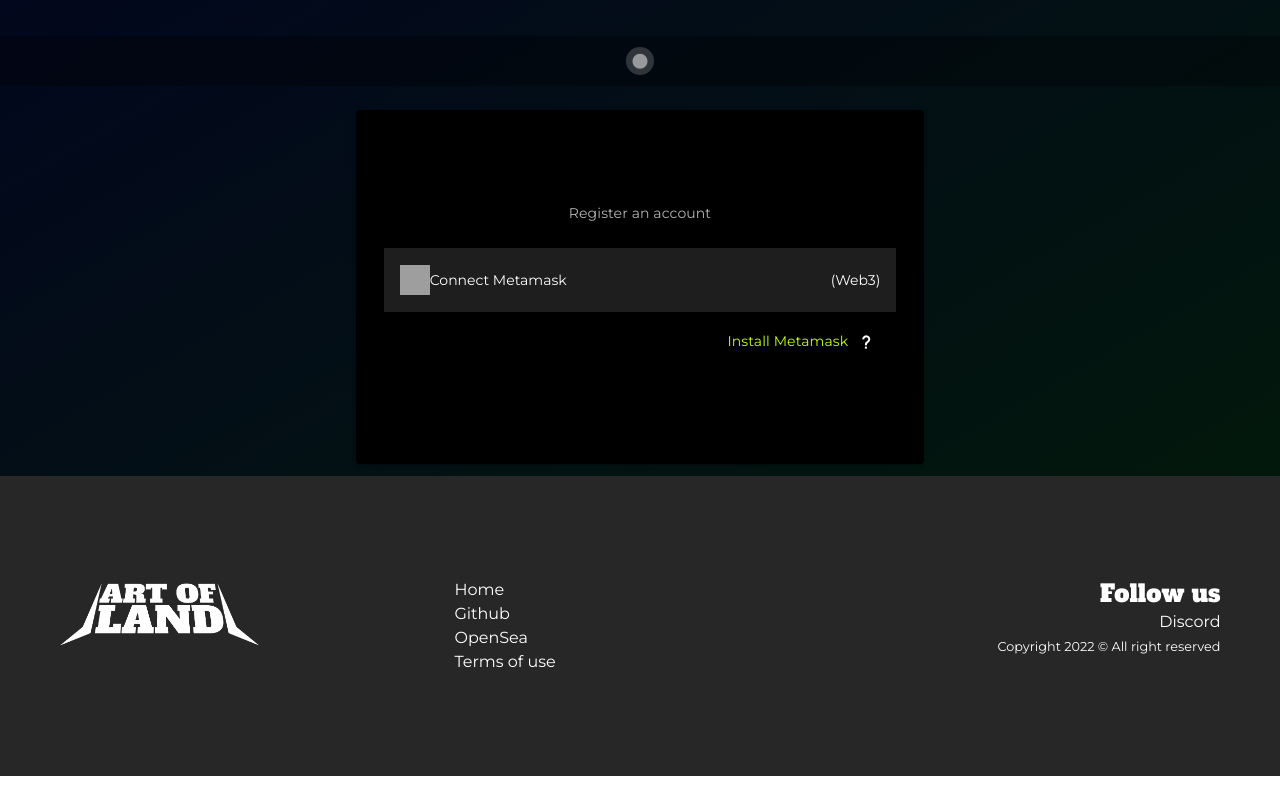
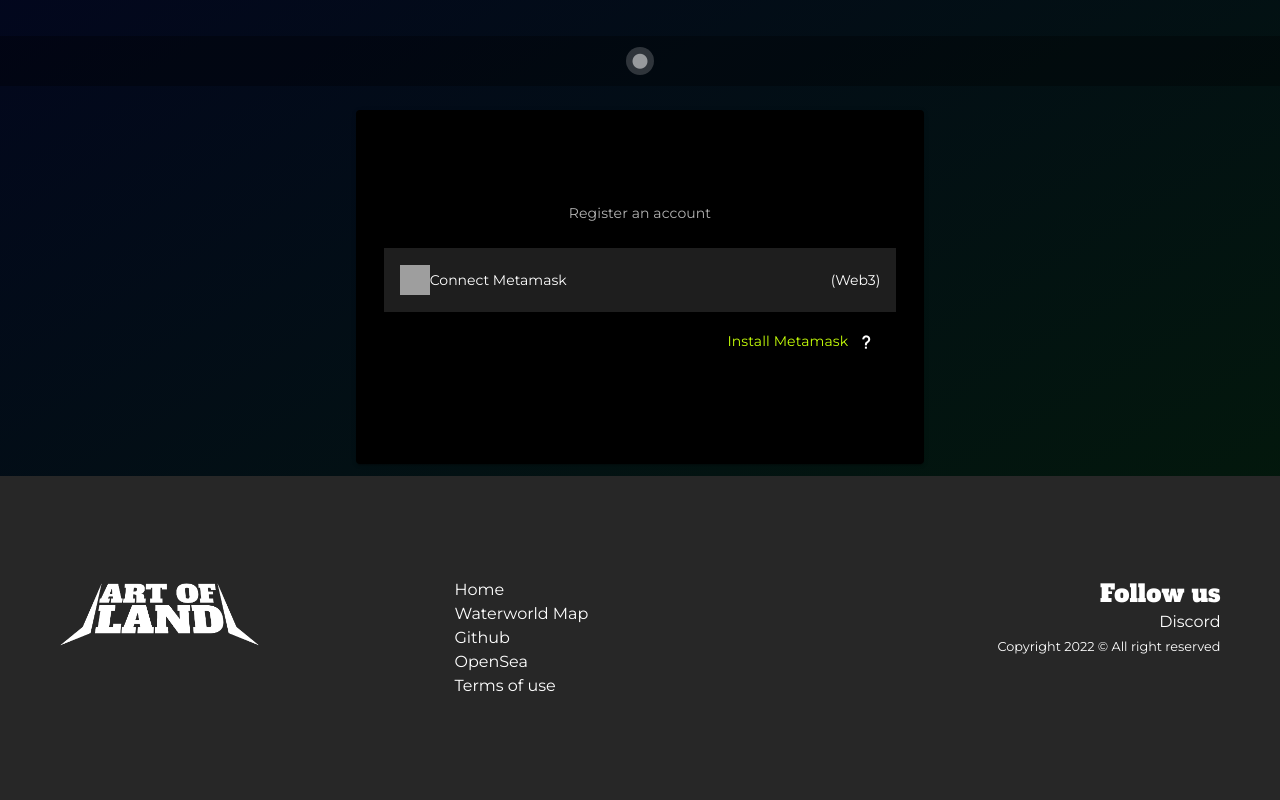
Before and after one commit to artofland/website, a Nuxt app: page /register in a window 1280 px wide. Shown: the part 490-1290 px from the top of the page. Before the commit the page ends 1266 px from the top, so only its background shows below. Built offline with nearby package versions, Linux system fonts and the light colour scheme; grey boxes are pictures that could not be loaded; what vue-konva would draw is missing.

Commit message:
Add waterworld map link

```diff
--- a/layouts/default.vue
+++ b/layouts/default.vue
@@ -64,6 +64,7 @@
         </v-col>
         <v-col cols="12" md="4"  class="text-center text-md-left">
           <router-link tag="a" style="text-decoration: none;" class="white--text" to="/">Home</router-link> <br>
+          <router-link tag="a" style="text-decoration: none;" class="white--text" to="/map">Waterworld Map</router-link> <br>
            <a class="white--text" style="text-decoration: none;" href="https://github.com/artofland" target="_blank">Github</a>  <br>
            <a class="white--text" style="text-decoration: none;" href="https://opensea.io/collection/waterworld-artofland" target="_blank">OpenSea</a>  <br>
            <router-link tag="a" class="white--text" style="text-decoration: none;" to="/terms">Terms of use</router-link>  <br>
```
